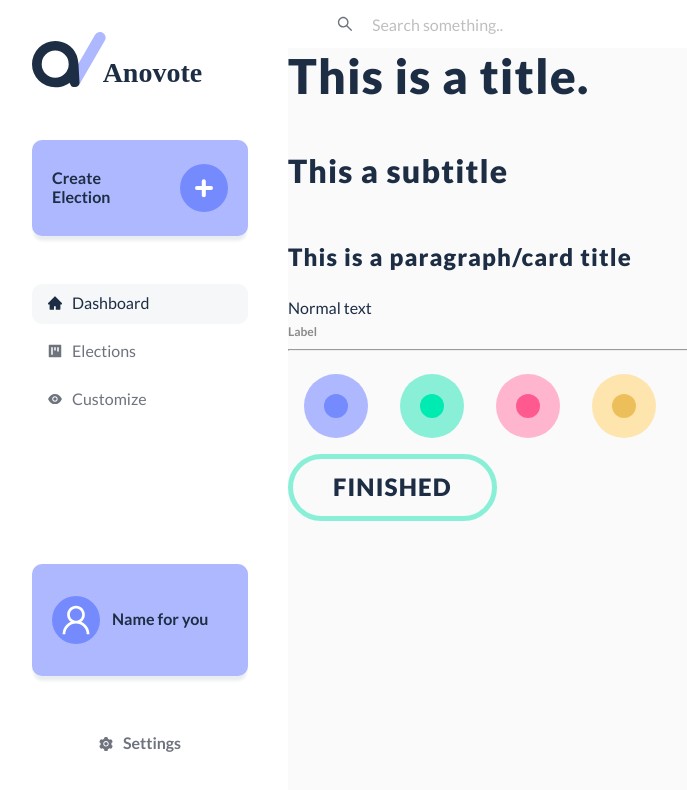
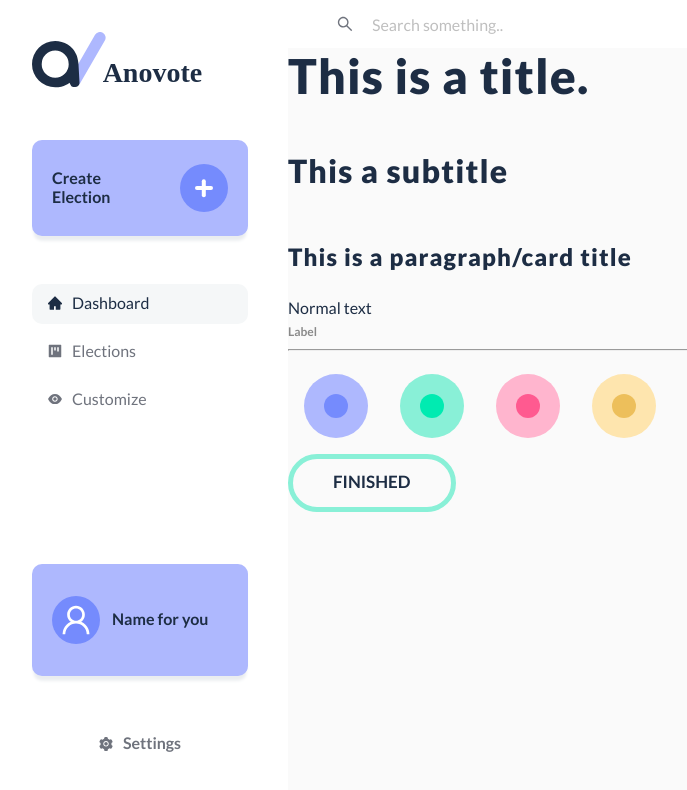
Before and after one commit to anovote/frontend, a React (Create React App) app: page / in a window 1280 px wide. Shown: the top 790 px of the page, without its empty margins (8-695 px from the left). Built offline with nearby package versions, Linux system fonts and the light colour scheme.

Commit message:
Update text

```diff
--- a/src/components/ElectionStatusLabel.tsx
+++ b/src/components/ElectionStatusLabel.tsx
@@ -1,5 +1,5 @@
 import * as React from 'react'
-import Title from 'antd/lib/typography/Title'
+import Text from 'antd/lib/typography/Text'
 import { ElectionStatus } from '../core/models/ElectionStatus'
 
 export default function ElectionStatusLabel({ status }: { status: ElectionStatus }): React.ReactElement {
@@ -23,7 +23,7 @@ export default function ElectionStatusLabel({ status }: { status: ElectionStatus
 
     return (
         <div className={className}>
-            <Title level={3}>{title}</Title>
+            <Text>{title}</Text>
         </div>
     )
 }
--- a/src/style/scss/anovote/components/_electionStatus.scss
+++ b/src/style/scss/anovote/components/_electionStatus.scss
@@ -4,12 +4,16 @@
     border-width: thick;
     border-radius: 2.5rem;
     padding-right: 2.5rem;
+    padding-top: 0.8rem;
+    padding-bottom: 0.8rem;
     padding-left: 2.5rem;
 
     text-align: center;
 
     .ant-typography {
         margin-bottom: 0rem;
+        font-weight: bold;
+        font-size: 17px;
     }
 }
 
```
